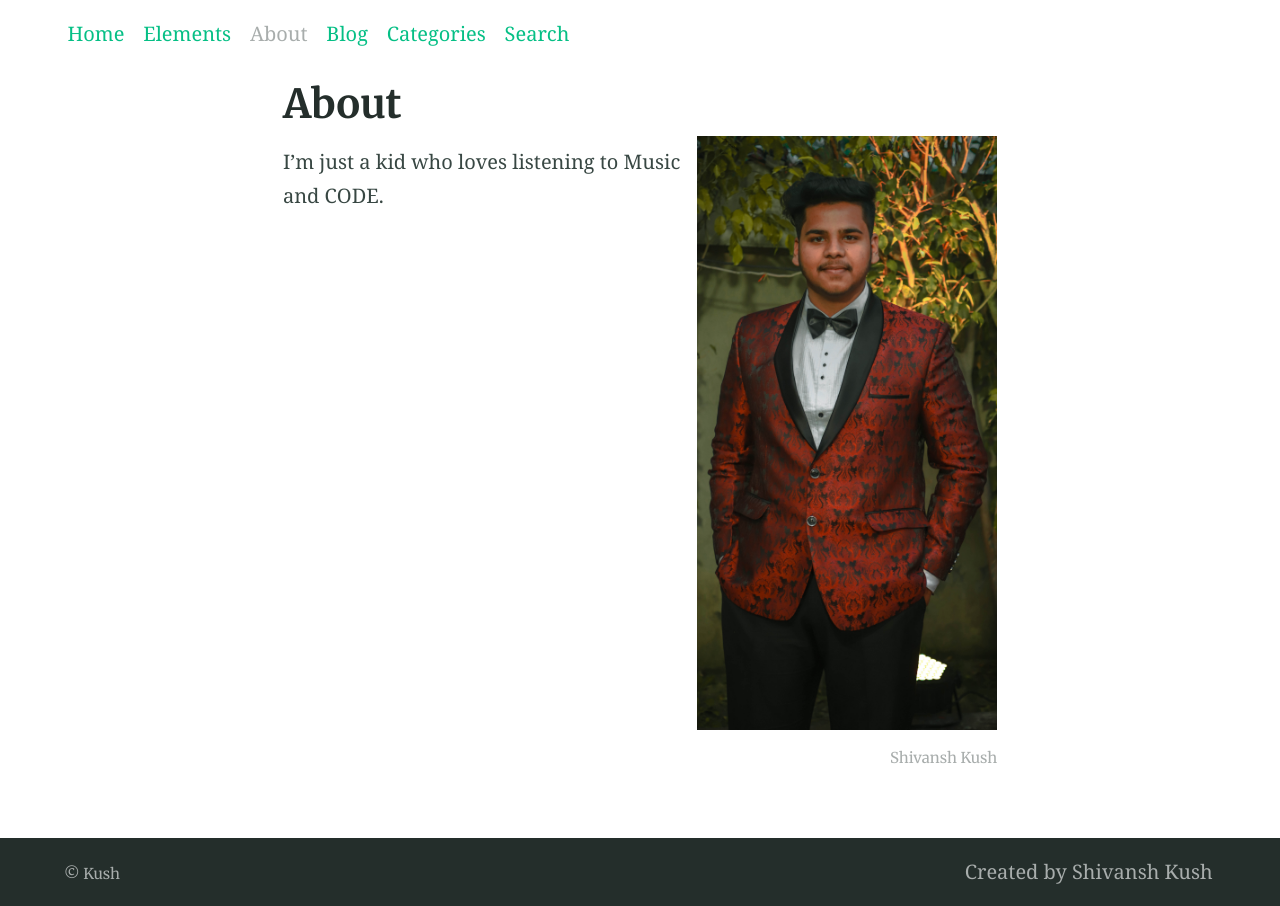
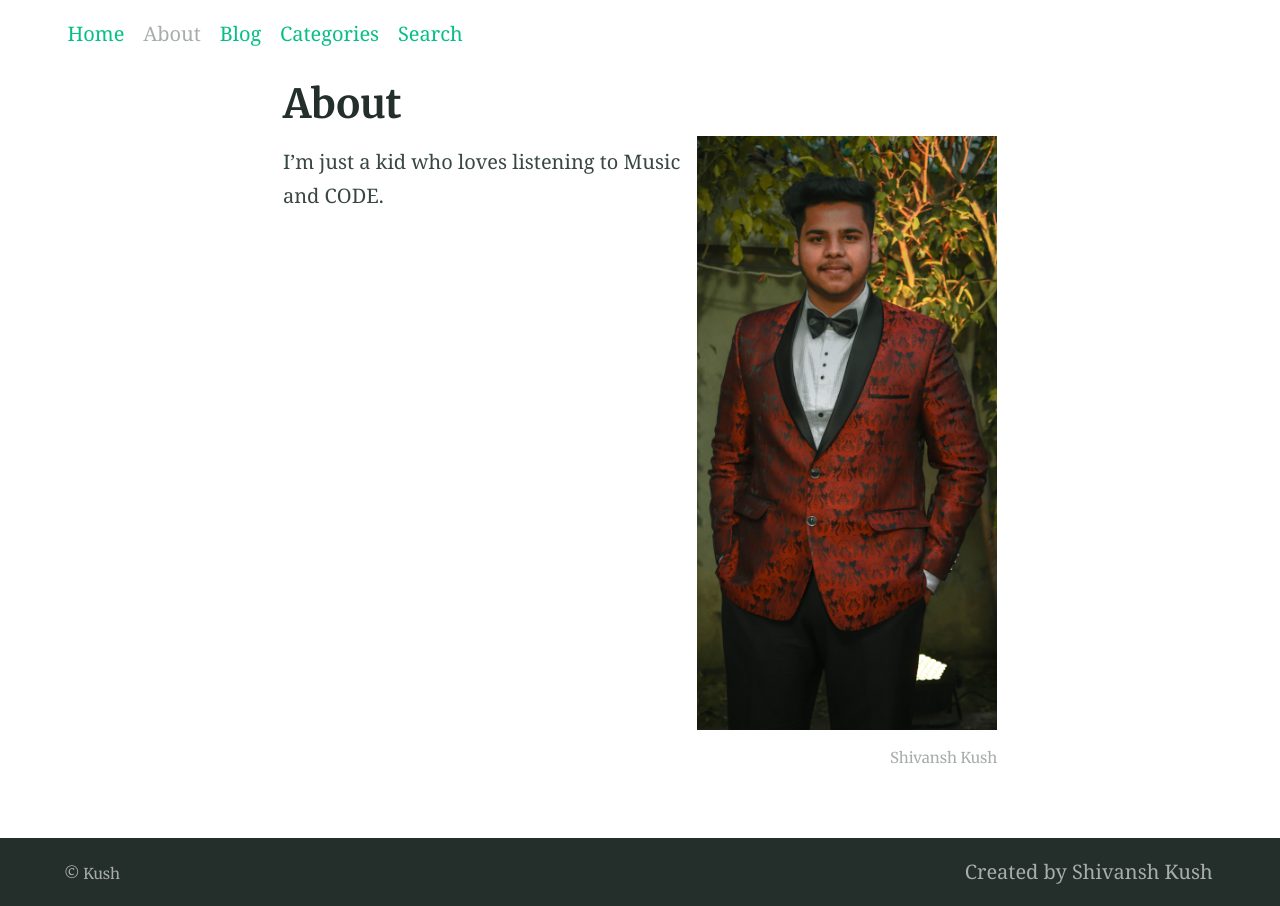
Before and after one commit to aka-Kush/aka-Kush.github.io, a Jekyll site: the page built from about.md, in a window 1280 px wide. Built offline with Jekyll 4.4.1, drawn with Linux system fonts in a browser that asks for light colours; our own code applies the rules of GitHub Pages for plain Markdown files.

Commit message:
Update _config.yml

```diff
--- a/_config.yml
+++ b/_config.yml
@@ -75,8 +75,6 @@ favicons:
 navigation_header:
 - title: Home
   url: "/"
-- title: Elements
-  url: "/elements/"
 - title: About
   url: "/about/"
 - title: Blog
```
